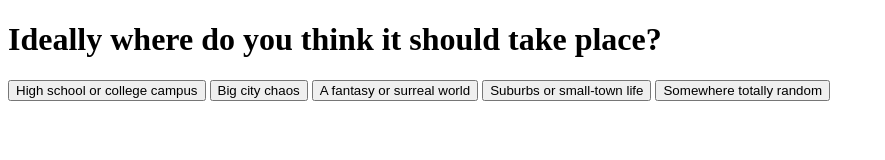
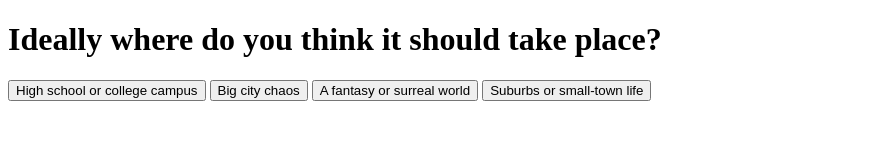
Before and after one commit to fidell1998/RandomMedia, a plain HTML site: page need-a-laugh2.html in a window 1280 px wide. Shown: the whole page, without its empty margins (0-885 px from the left). Drawn offline with Linux system fonts and the light colour scheme.

Commit message:
part 2 to commit
Adjusted questions.

```diff
--- a/need-a-laugh2.html
+++ b/need-a-laugh2.html
@@ -13,6 +13,5 @@
     <button>Big city chaos</button>
     <button>A fantasy or surreal world</button>
     <button>Suburbs or small-town life</button>
-    <button>Somewhere totally random</button>
   </body>
 </html>
--- a/script.js
+++ b/script.js
@@ -3,3 +3,5 @@
 // find-movie-button starts quiestionaire on a blank page
 
 function calculateMovie() {}
+
+/// movie scale
```
Also changed, not shown: need-a-laugh1.html (+0 -1 lines), 1 other file.
